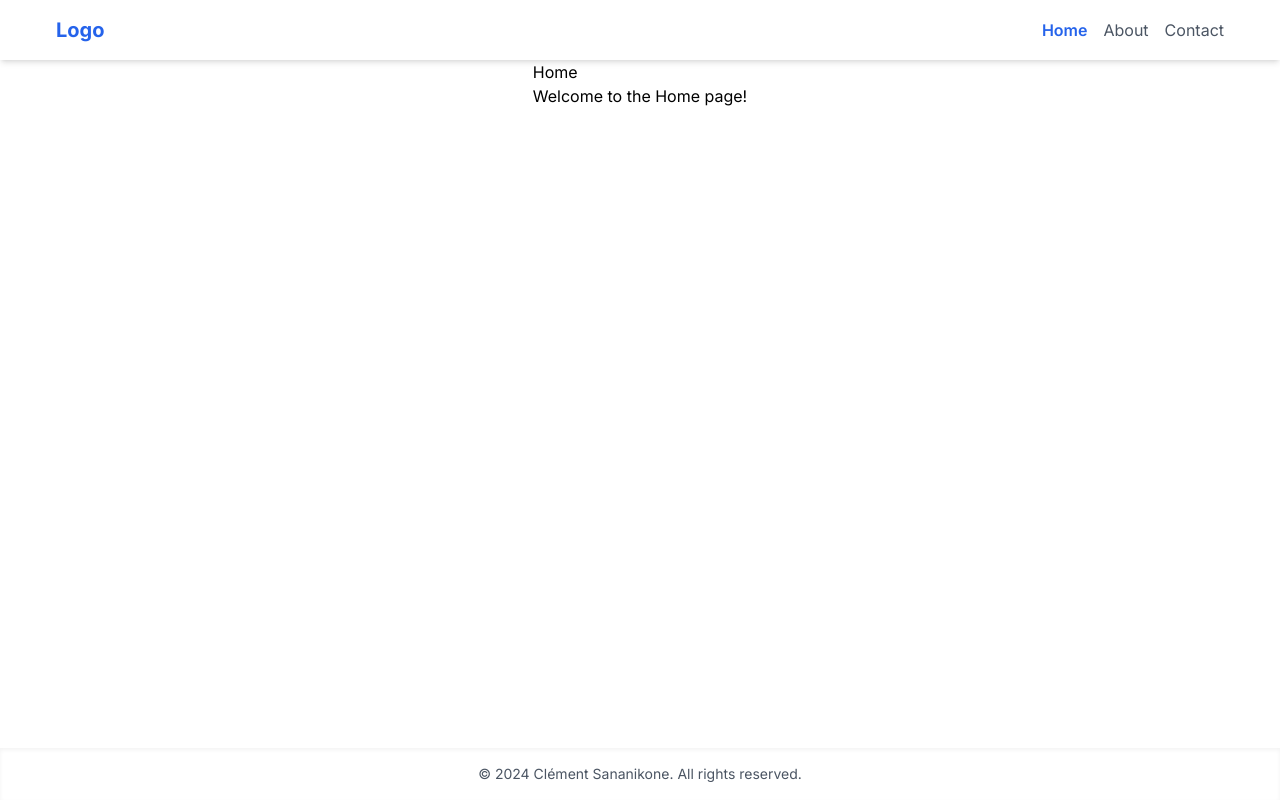
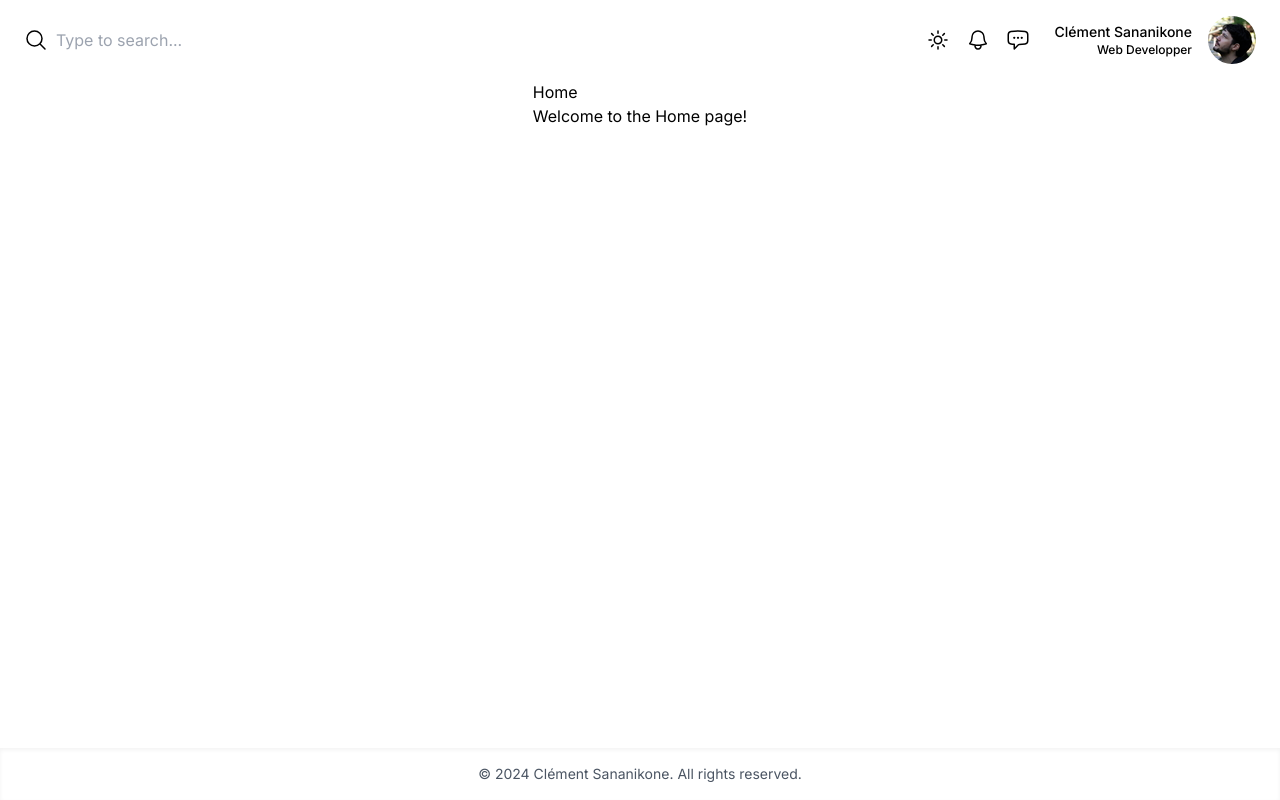
Before and after one commit to AgurSan/next-js-dashboard, a Next.js app: page / in a window 1280 px wide. Built offline with nearby package versions, Linux system fonts and the light colour scheme.

Commit message:
build: implement Header structure

```diff
--- a/src/components/navigation/header/Header.tsx
+++ b/src/components/navigation/header/Header.tsx
@@ -1,32 +1,110 @@
-import Link from 'next/link';
+import Image from 'next/image';
 import React from 'react';
 
 export interface IHeader extends React.ComponentPropsWithoutRef<'header'> {}
 
-const Header: React.FC<IHeader> = ({ className, ...headerProps }) => {
+const Header: React.FC<IHeader> = () => {
   return (
-    <header
-      {...headerProps}
-      className={`w-full bg-white shadow-md py-4 ${className}`}
-    >
-      <div className="container mx-auto flex justify-between items-center px-4">
-        <Link href="/" className="text-xl font-bold text-blue-600">
-          Logo
-        </Link>
-        <nav className="space-x-4">
-          <Link
-            href="/"
-            className="hover:underline text-blue-600 font-semibold"
-          >
-            Home
-          </Link>
-          <Link href="/about" className="hover:underline text-gray-600">
-            About
-          </Link>
-          <Link href="/contact" className="hover:underline text-gray-600">
-            Contact
-          </Link>
-        </nav>
+    <header className="sticky top-0 z-100 flex w-full bg-white drop-shadow-1">
+      <div className="flex flex-grow items-center justify-between p-4 shadow-2 md:px-6 2xl:px-11 ">
+        <div className="hidden md:block">
+          <form>
+            <div className="relative">
+              <button className="absolute left-0 top-1/2 -translate-y-1/2">
+                <svg
+                  xmlns="http://www.w3.org/2000/svg"
+                  fill="none"
+                  viewBox="0 0 24 24"
+                  strokeWidth={1.5}
+                  stroke="currentColor"
+                  className="size-6"
+                >
+                  <path
+                    strokeLinecap="round"
+                    strokeLinejoin="round"
+                    d="m21 21-5.197-5.197m0 0A7.5 7.5 0 1 0 5.196 5.196a7.5 7.5 0 0 0 10.607 10.607Z"
+                  />
+                </svg>
+              </button>
+              <input
+                type="text"
+                placeholder="Type to search..."
+                className="w-full pl-8 pr-3 focus:outline-none bg-transparent"
+              ></input>
+            </div>
+          </form>
+        </div>
+        <div className="flex items-center gap-6">
+          <ul className="flex item-center gap-4">
+            <li>
+              <svg
+                xmlns="http://www.w3.org/2000/svg"
+                fill="none"
+                viewBox="0 0 24 24"
+                stroke-width="1.5"
+                stroke="currentColor"
+                className="size-6"
+              >
+                <path
+                  stroke-linecap="round"
+                  stroke-linejoin="round"
+                  d="M12 3v2.25m6.364.386-1.591 1.591M21 12h-2.25m-.386 6.364-1.591-1.591M12 18.75V21m-4.773-4.227-1.591 1.591M5.25 12H3m4.227-4.773L5.636 5.636M15.75 12a3.75 3.75 0 1 1-7.5 0 3.75 3.75 0 0 1 7.5 0Z"
+                />
+              </svg>
+            </li>
+            <li>
+              <svg
+                xmlns="http://www.w3.org/2000/svg"
+                fill="none"
+                viewBox="0 0 24 24"
+                stroke-width="1.5"
+                stroke="currentColor"
+                className="size-6"
+              >
+                <path
+                  stroke-linecap="round"
+                  stroke-linejoin="round"
+                  d="M14.857 17.082a23.848 23.848 0 0 0 5.454-1.31A8.967 8.967 0 0 1 18 9.75V9A6 6 0 0 0 6 9v.75a8.967 8.967 0 0 1-2.312 6.022c1.733.64 3.56 1.085 5.455 1.31m5.714 0a24.255 24.255 0 0 1-5.714 0m5.714 0a3 3 0 1 1-5.714 0"
+                />
+              </svg>
+            </li>
+            <li>
+              <svg
+                xmlns="http://www.w3.org/2000/svg"
+                fill="none"
+                viewBox="0 0 24 24"
+                stroke-width="1.5"
+                stroke="currentColor"
+                className="size-6"
+              >
+                <path
+                  stroke-linecap="round"
+                  stroke-linejoin="round"
+                  d="M8.625 9.75a.375.375 0 1 1-.75 0 .375.375 0 0 1 .75 0Zm0 0H8.25m4.125 0a.375.375 0 1 1-.75 0 .375.375 0 0 1 .75 0Zm0 0H12m4.125 0a.375.375 0 1 1-.75 0 .375.375 0 0 1 .75 0Zm0 0h-.375m-13.5 3.01c0 1.6 1.123 2.994 2.707 3.227 1.087.16 2.185.283 3.293.369V21l4.184-4.183a1.14 1.14 0 0 1 .778-.332 48.294 48.294 0 0 0 5.83-.498c1.585-.233 2.708-1.626 2.708-3.228V6.741c0-1.602-1.123-2.995-2.707-3.228A48.394 48.394 0 0 0 12 3c-2.392 0-4.744.175-7.043.513C3.373 3.746 2.25 5.14 2.25 6.741v6.018Z"
+                />
+              </svg>
+            </li>
+          </ul>
+          <div>
+            <a className="flex items-center gap-4" href="#">
+              <span className="hidden text-right lg:block">
+                <span className="block text-sm font-medium text-black">
+                  Clément Sananikone
+                </span>
+                <span className="block text-xs font-medium">
+                  Web Developper
+                </span>
+              </span>
+              <Image
+                src="/images/user/avatar-01.png"
+                alt="User Avatar"
+                width={48}
+                height={48}
+                className="h-12 w-12 rounded-full"
+              />
+            </a>
+          </div>
+        </div>
       </div>
     </header>
   );
--- a/src/pages/about.tsx
+++ /dev/null
@@ -1,15 +0,0 @@
-import Head from 'next/head';
-
-export default function About() {
-  return (
-    <>
-      <Head>
-        <title>About</title>
-      </Head>
-      <div>
-        <h1>About</h1>
-        <p>This is the About page.</p>
-      </div>
-    </>
-  );
-}
--- a/src/pages/contact.tsx
+++ /dev/null
@@ -1,15 +0,0 @@
-import Head from 'next/head';
-
-export default function Contact() {
-  return (
-    <>
-      <Head>
-        <title>Contact</title>
-      </Head>
-      <div>
-        <h1>Contact</h1>
-        <p>This is the Contact page.</p>
-      </div>
-    </>
-  );
-}
```
Also changed, not shown: public/images/user/avatar-01.png (added).
